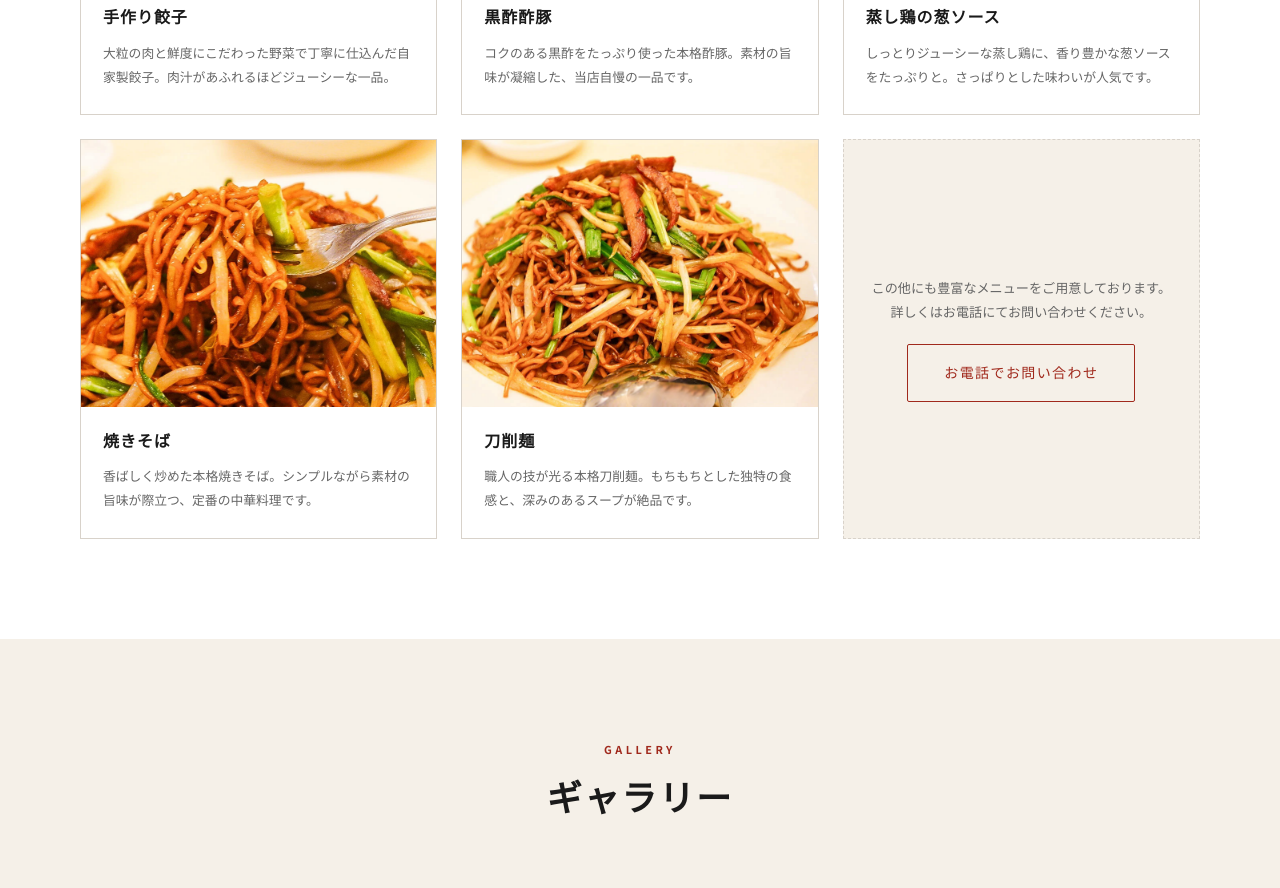
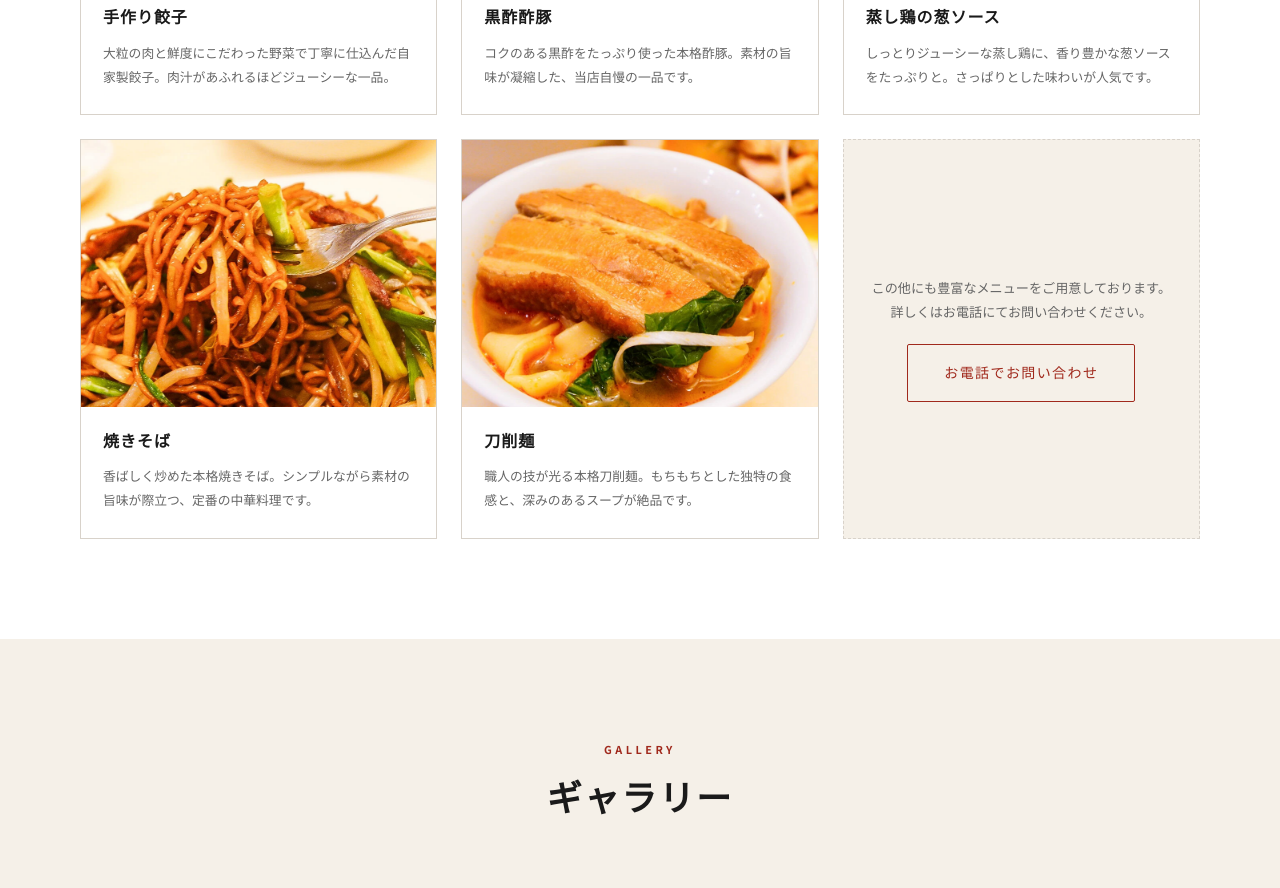
Before and after one commit to keikokamiya-spec/Matsuraku-Saikan, a plain HTML site: page index.html in a window 1280 px wide. Shown: the part 2957-3845 px from the top of the page. Drawn offline with Linux system fonts and the light colour scheme.

Commit message:
fix: 刀削麺画像をDSC03297.jpgに変更
Co-Authored-By: Claude Sonnet 4.6 <noreply@anthropic.com>

```diff
--- a/index.html
+++ b/index.html
@@ -245,7 +245,7 @@
 
           <article class="menu__item reveal">
             <div class="menu__thumb">
-              <img src="img/2024-12-04.jpg" alt="刀削麺" loading="lazy" onerror="this.style.display='none'">
+              <img src="img/DSC03297.jpg" alt="刀削麺" loading="lazy" onerror="this.style.display='none'">
               <div class="menu__thumb-placeholder"><span>刀削麺</span></div>
             </div>
             <div class="menu__body">
```
